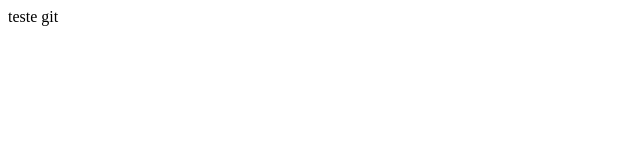
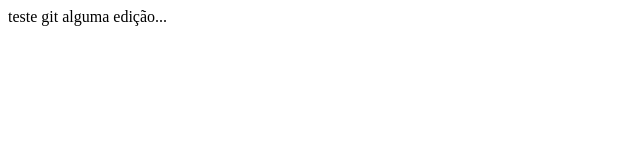
Before and after one commit to who1sthais/ProjetoGitHub, a plain HTML site: page index.html in a window 1280 px wide. Shown: the whole page, without its empty margins (0-640 px from the left). Drawn offline with Linux system fonts and the light colour scheme.

Commit message:
melhorias no visual

```diff
--- a/index.html
+++ b/index.html
@@ -7,5 +7,7 @@
 </head>
 <body>
 	teste git
+
+	alguma edição...
 </body>
 </html>
```
